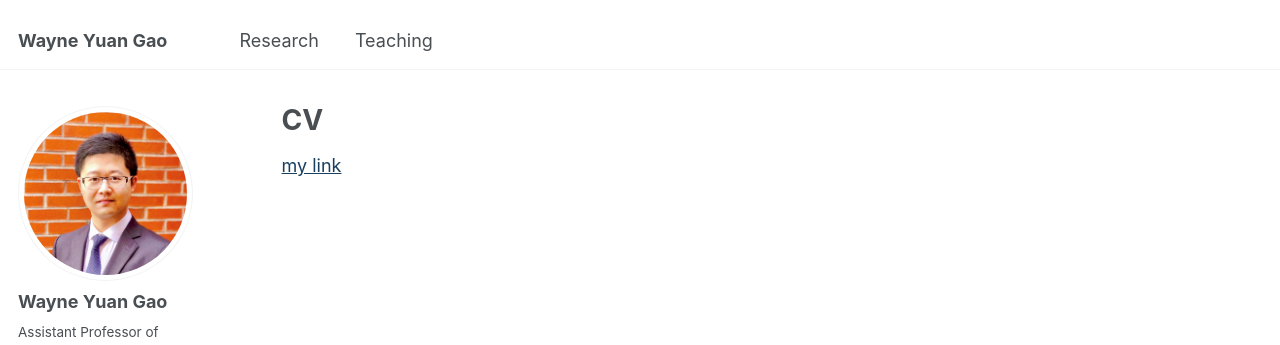
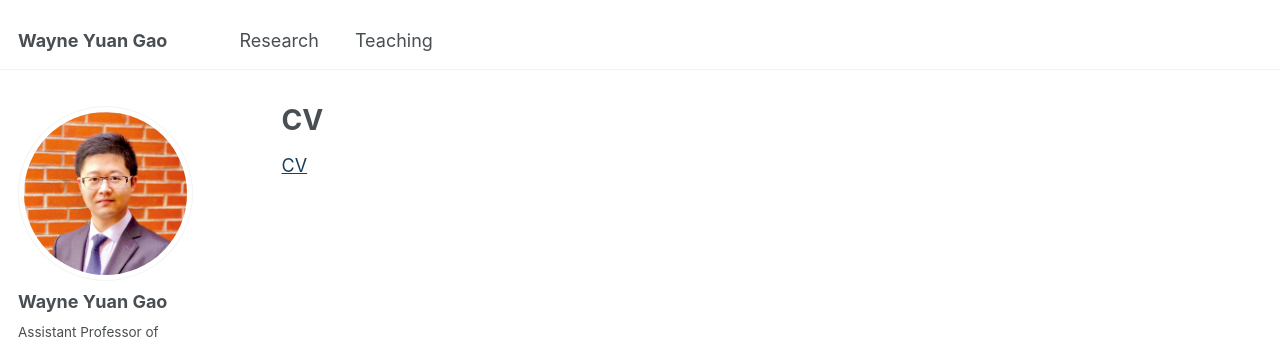
Before and after one commit to wayne-y-gao/wayne-y-gao.github.io, a Jekyll site: the page built from _pages/cv.md, in a window 1280 px wide. Shown: the top 345 px of the page. Built offline with Jekyll 4.4.1, drawn with Linux system fonts in a browser that asks for light colours; some web fonts are replaced.

Commit message:
Update cv.md

```diff
--- a/_pages/cv.md
+++ b/_pages/cv.md
@@ -10,4 +10,4 @@ redirect_from:
 {% include base_path %}
 
 
-[my link](file:///C:/my_file.pdf)
+[CV](file:/files/GaoWayne_CV.pdf)
```
